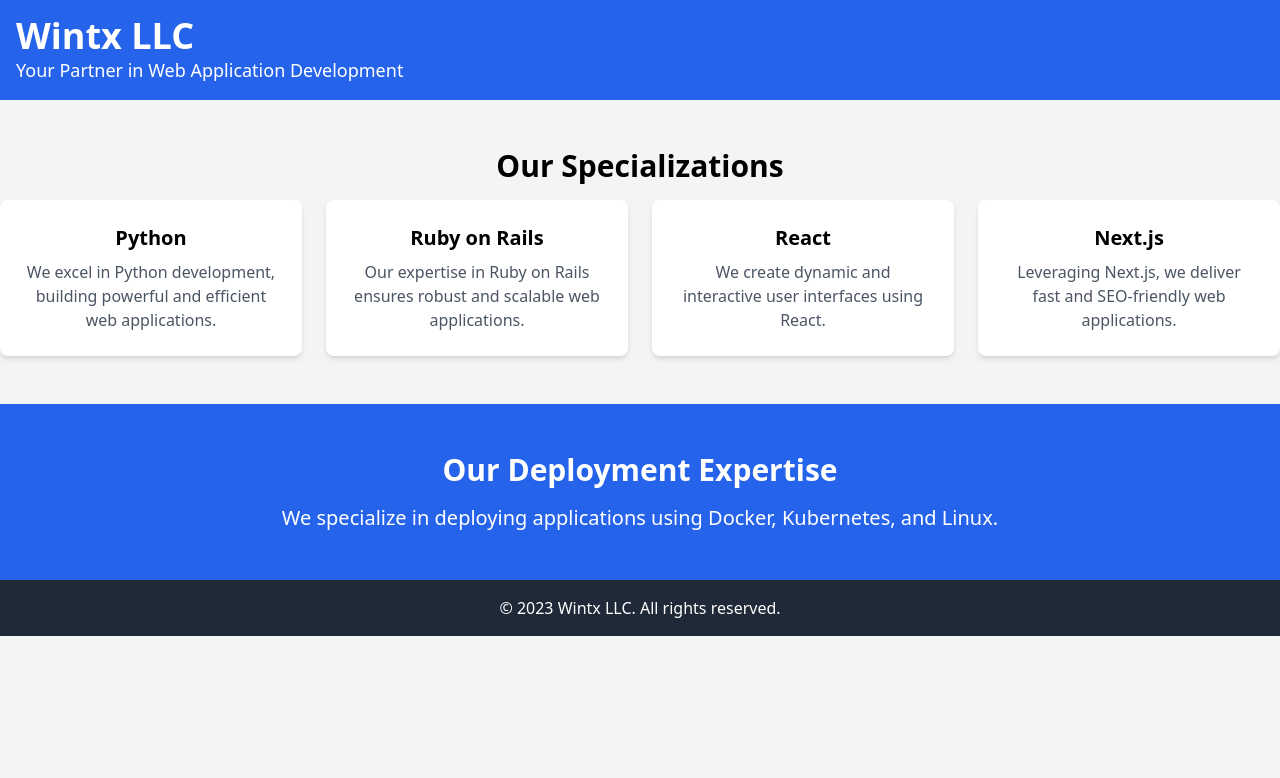
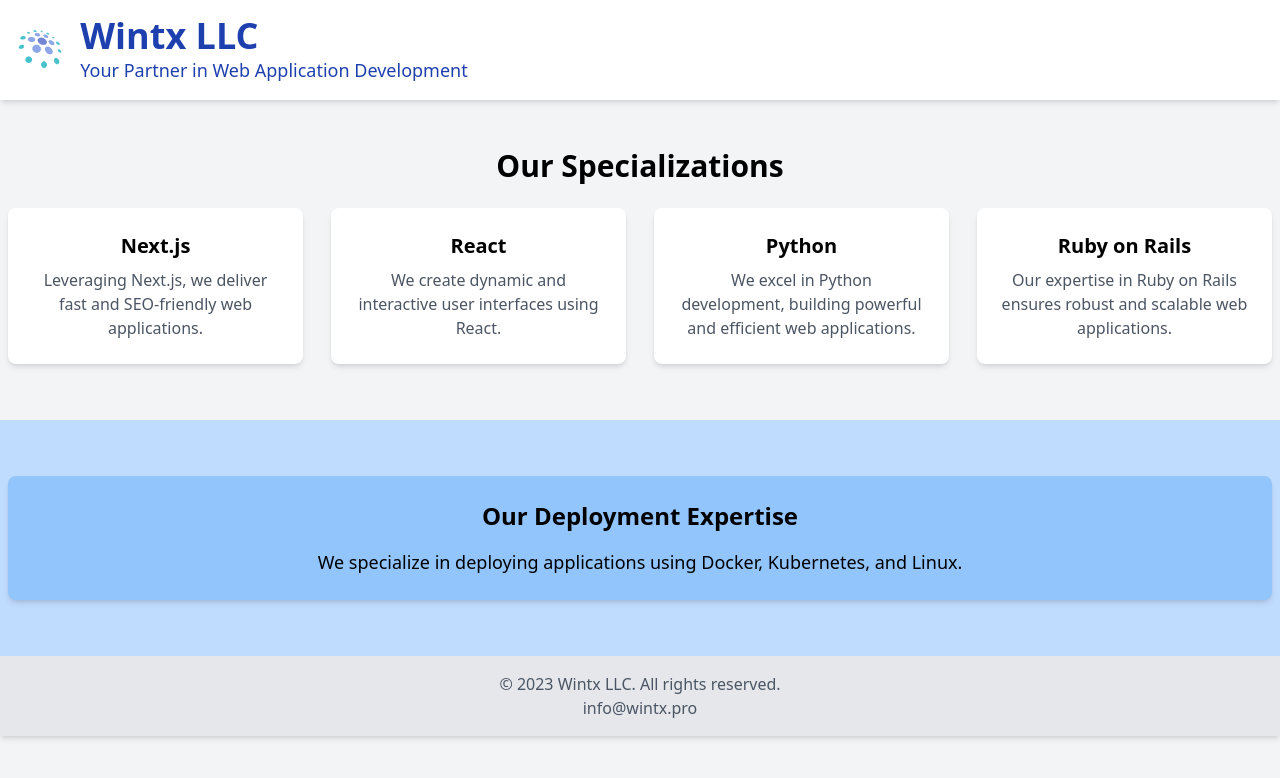
Before and after one commit to wintx-pro/wintx-pro.github.io, a plain HTML site: page index.html in a window 1280 px wide. Drawn offline with nearby package versions, Linux system fonts and the light colour scheme.

Commit message:
Better look

```diff
--- a/index.html
+++ b/index.html
@@ -11,18 +11,39 @@
     </style>
   </head>
   <body class="bg-gray-100">
-    <header class="bg-blue-600 text-white p-4">
-      <div class="container mx-auto">
-        <h1 class="text-4xl font-bold">Wintx LLC</h1>
-        <p class="text-lg">Your Partner in Web Application Development</p>
+    <header class="bg-white text-blue-800 p-4 shadow-md">
+      <div class="container mx-auto flex items-center">
+        <img
+          src="/static/images/logo-wintx.png"
+          alt="Wintx LLC"
+          class="h-12 mr-4"
+        />
+        <div>
+          <h1 class="text-4xl font-bold">Wintx LLC</h1>
+          <p class="text-lg">Your Partner in Web Application Development</p>
+        </div>
       </div>
     </header>
-
     <section class="py-12">
       <div class="container mx-auto text-center">
         <h2 class="text-3xl font-semibold mb-4">Our Specializations</h2>
-        <div class="grid grid-cols-1 md:grid-cols-2 lg:grid-cols-4 gap-6">
-          <div class="bg-white rounded-lg p-6 shadow-md">
+        <div class="grid grid-cols-1 md:grid-cols-2 lg:grid-cols-4 gap-3">
+          <div class="bg-white rounded-lg p-6 shadow-md m-2">
+            <h3 class="text-xl font-semibold mb-2">Next.js</h3>
+            <p class="text-gray-600">
+              Leveraging Next.js, we deliver fast and SEO-friendly web
+              applications.
+            </p>
+          </div>
+
+          <div class="bg-white rounded-lg p-6 shadow-md m-2">
+            <h3 class="text-xl font-semibold mb-2">React</h3>
+            <p class="text-gray-600">
+              We create dynamic and interactive user interfaces using React.
+            </p>
+          </div>
+
+          <div class="bg-white rounded-lg p-6 shadow-md m-2">
             <h3 class="text-xl font-semibold mb-2">Python</h3>
             <p class="text-gray-600">
               We excel in Python development, building powerful and efficient
@@ -30,25 +51,10 @@
             </p>
           </div>
 
-          <div class="bg-white rounded-lg p-6 shadow-md">
+          <div class="bg-white rounded-lg p-6 shadow-md m-2">
             <h3 class="text-xl font-semibold mb-2">Ruby on Rails</h3>
             <p class="text-gray-600">
               Our expertise in Ruby on Rails ensures robust and scalable web
-              applications.
-            </p>
-          </div>
-
-          <div class="bg-white rounded-lg p-6 shadow-md">
-            <h3 class="text-xl font-semibold mb-2">React</h3>
-            <p class="text-gray-600">
-              We create dynamic and interactive user interfaces using React.
-            </p>
-          </div>
-
-          <div class="bg-white rounded-lg p-6 shadow-md">
-            <h3 class="text-xl font-semibold mb-2">Next.js</h3>
-            <p class="text-gray-600">
-              Leveraging Next.js, we deliver fast and SEO-friendly web
               applications.
             </p>
           </div>
@@ -56,19 +62,26 @@
       </div>
     </section>
 
-    <section class="bg-blue-600 text-white py-12">
+    <section class="py-12 bg-blue-200">
       <div class="container mx-auto text-center">
-        <h2 class="text-3xl font-semibold mb-4">Our Deployment Expertise</h2>
-        <p class="text-xl">
-          We specialize in deploying applications using Docker, Kubernetes, and
-          Linux.
-        </p>
+        <div class="grid grid-cols-1">
+          <div class="bg-blue-300 rounded-lg p-6 shadow-md m-2">
+            <h2 class="text-2xl font-semibold mb-4">
+              Our Deployment Expertise
+            </h2>
+            <div class="text-lg">
+              We specialize in deploying applications using Docker, Kubernetes,
+              and Linux.
+            </div>
+          </div>
+        </div>
       </div>
     </section>
 
-    <footer class="bg-gray-800 text-white py-4">
-      <div class="container mx-auto text-center">
+    <footer class="bg-gray-200 text-white py-4 shadow-md">
+      <div class="container mx-auto text-center text-gray-600">
         <p>&copy; 2023 Wintx LLC. All rights reserved.</p>
+        <p><a href="mailto:info@wintx.pro">info@wintx.pro</a></p>
       </div>
     </footer>
   </body>
```
Also changed, not shown: favicon.ico (added), static/images/logo-wintx.png (added), 1 other file.
